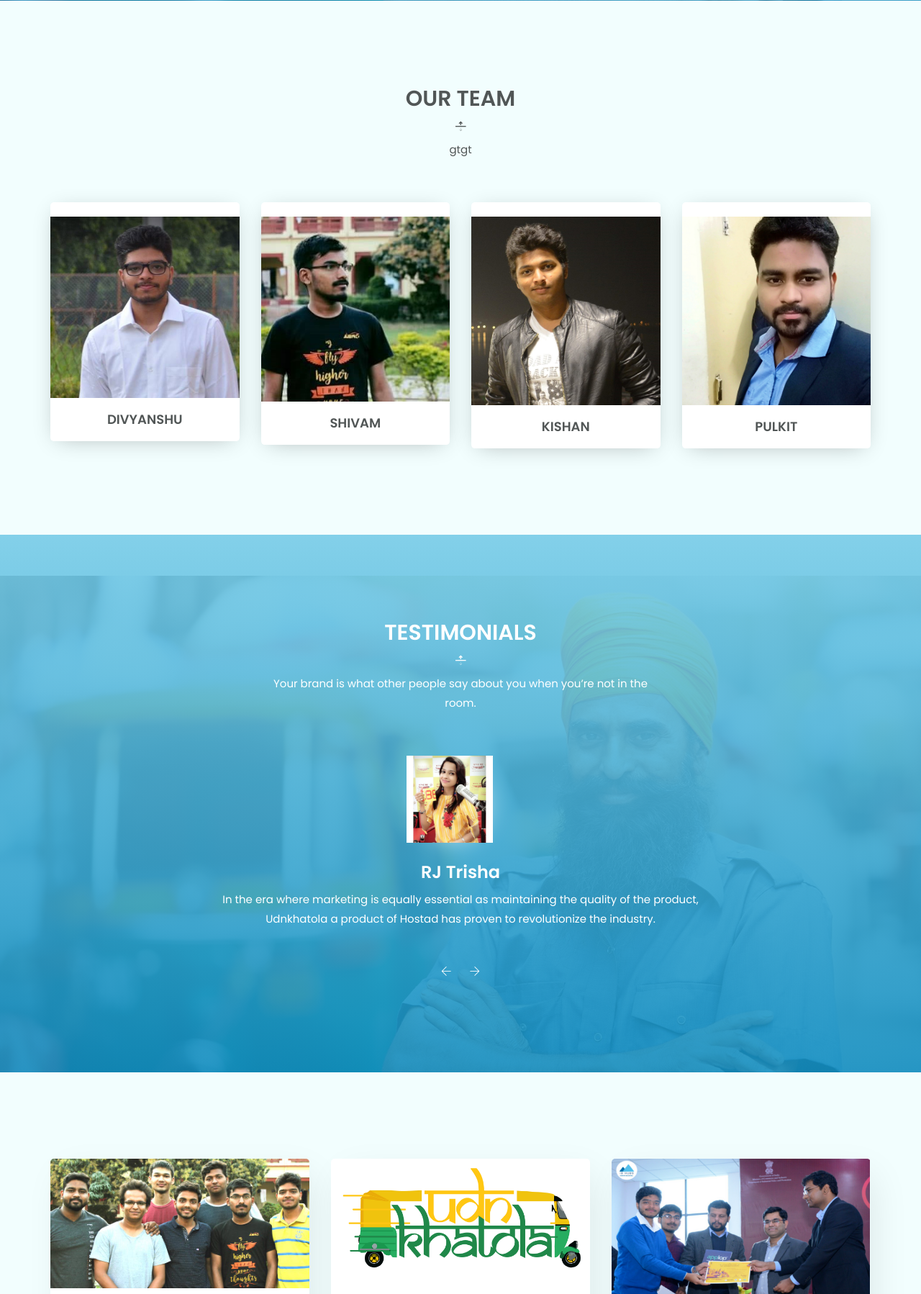
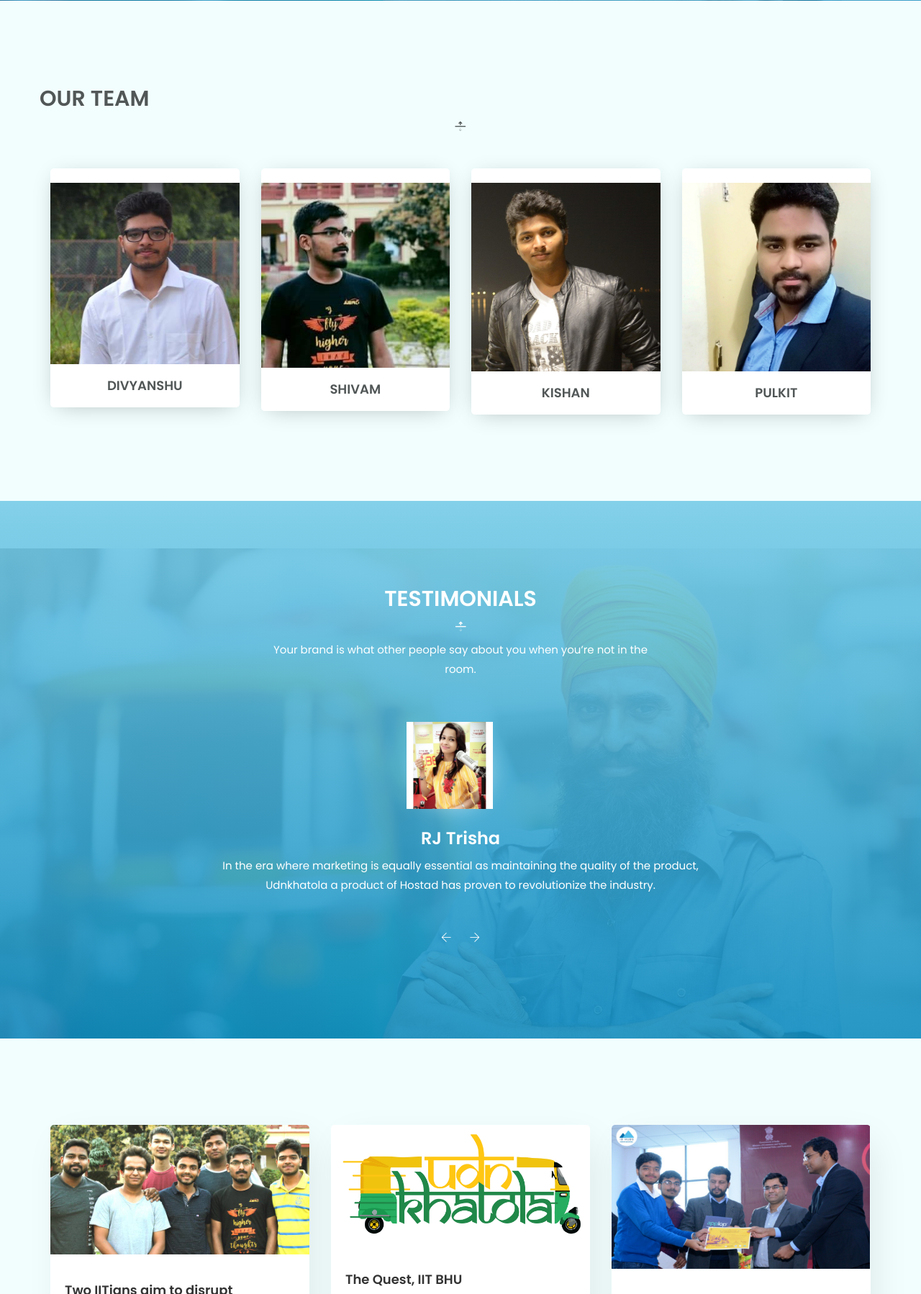
Before and after one commit to rock252/hostad, a Django app: page / in a window 1280 px wide. Shown: the part 4702-6500 px from the top of the page at 72% size. Run offline with Django 3.2, Linux system fonts and the light colour scheme; some libraries are stand-ins or nearby versions.

```diff
--- a/udn/templates/udn/home.html
+++ b/udn/templates/udn/home.html
@@ -453,10 +453,10 @@
     <section class="section-padding gray-bg" id="team-page">
         <div class="container">
             <div class="row">
-                <div class="col-xs-12 col-sm-6 col-sm-offset-3 text-center">
+                <div >
                     <div class="page-title">
                         <h2>Our Team</h2>
-                        <p>gtgt</p>
+                        <p></p>
                     </div>
                 </div>
             </div>
```
